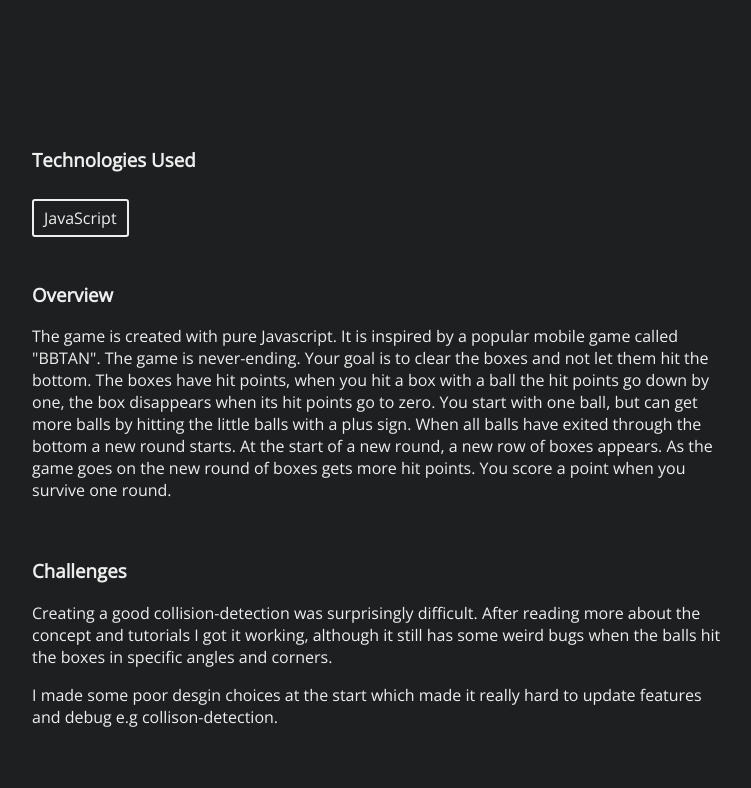
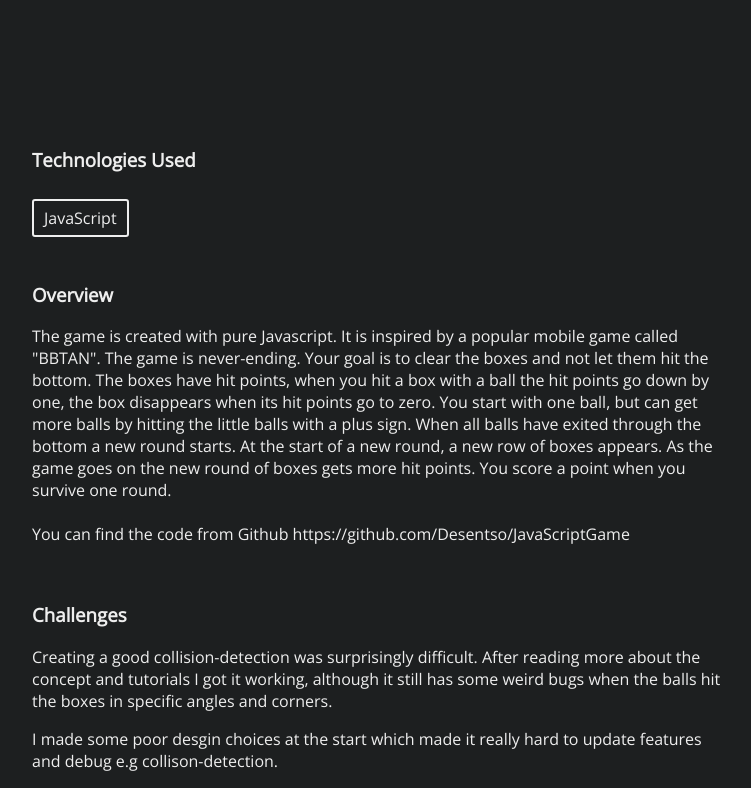
Before and after one commit to Desentso/desEntso.github.io, a plain HTML site: page jsGame.html in a window 1280 px wide. Shown: the part 1176-1964 px from the top of the page, without its empty margins (258-1009 px from the left). Before the commit the page ends 1920 px from the top, so only its background shows below. Drawn offline with nearby package versions, Linux system fonts and the light colour scheme.

Commit message:
Update jsGame.html

```diff
--- a/jsGame.html
+++ b/jsGame.html
@@ -44,7 +44,9 @@
 		      <br />
 		      <h3 class="descTitle right">Overview</h3>
 		      <p class="desc right">The game is created with pure Javascript. It is inspired by a popular mobile game called "BBTAN". The game is never-ending. Your goal is to clear the boxes and not let them hit the bottom. The boxes have hit points, when you hit a box with a ball the hit points go down by one, the box disappears when its hit points go to zero. You start with one ball, but can get more balls by hitting the little balls with a plus sign. When all balls have exited through the bottom a new round starts. At the start of a new round, a new row of boxes appears. As the game goes on the new round of boxes gets more hit points. You score a point when you survive one round.
-		      </p>
+		      <br><br>
+			      You can find the code from Github <a href="https://github.com/Desentso/JavaScriptGame">https://github.com/Desentso/JavaScriptGame</a>
+		    </p>
 		      <br />
 		      <h3 class="descTitle right">Challenges</h3>
 		      <p class="desc right">Creating a good collision-detection was surprisingly difficult. After reading more about the concept and tutorials I got it working, although it still has some weird bugs when the balls hit the boxes in specific angles and corners.</p>
```
